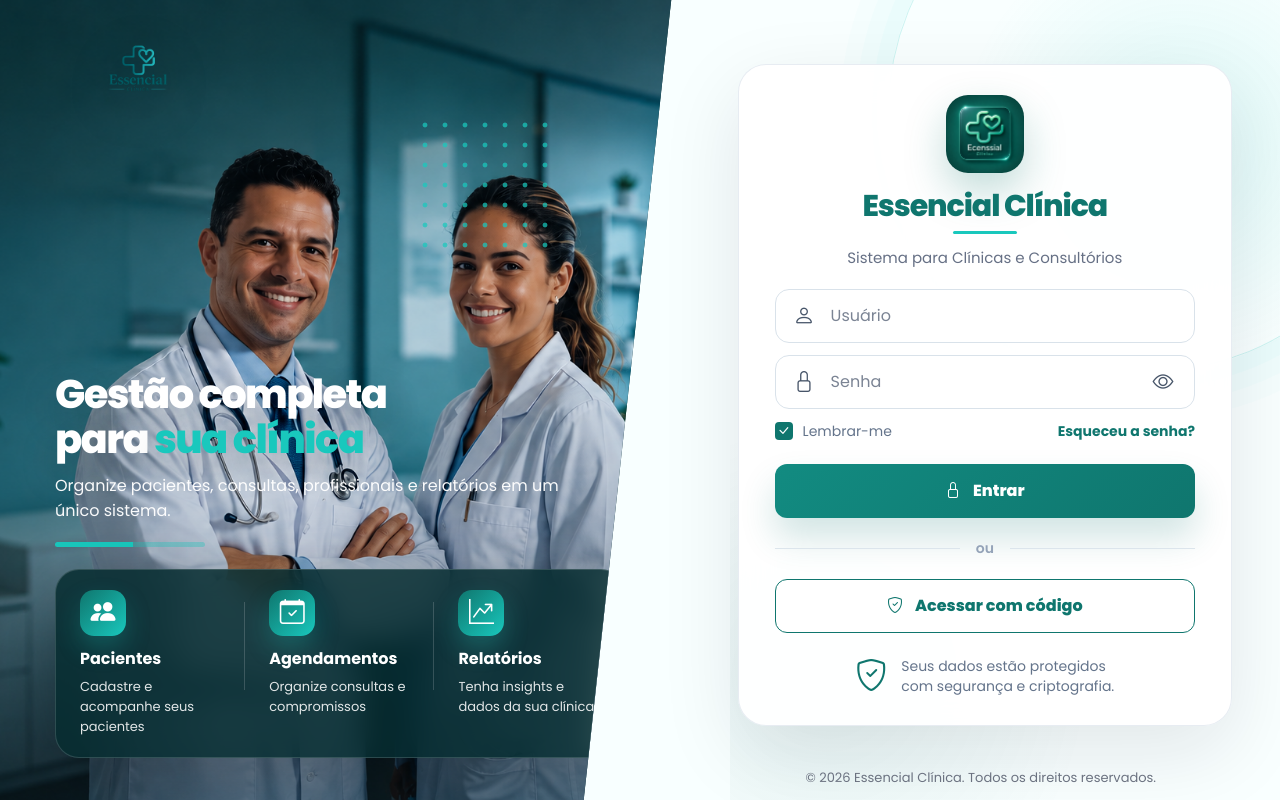
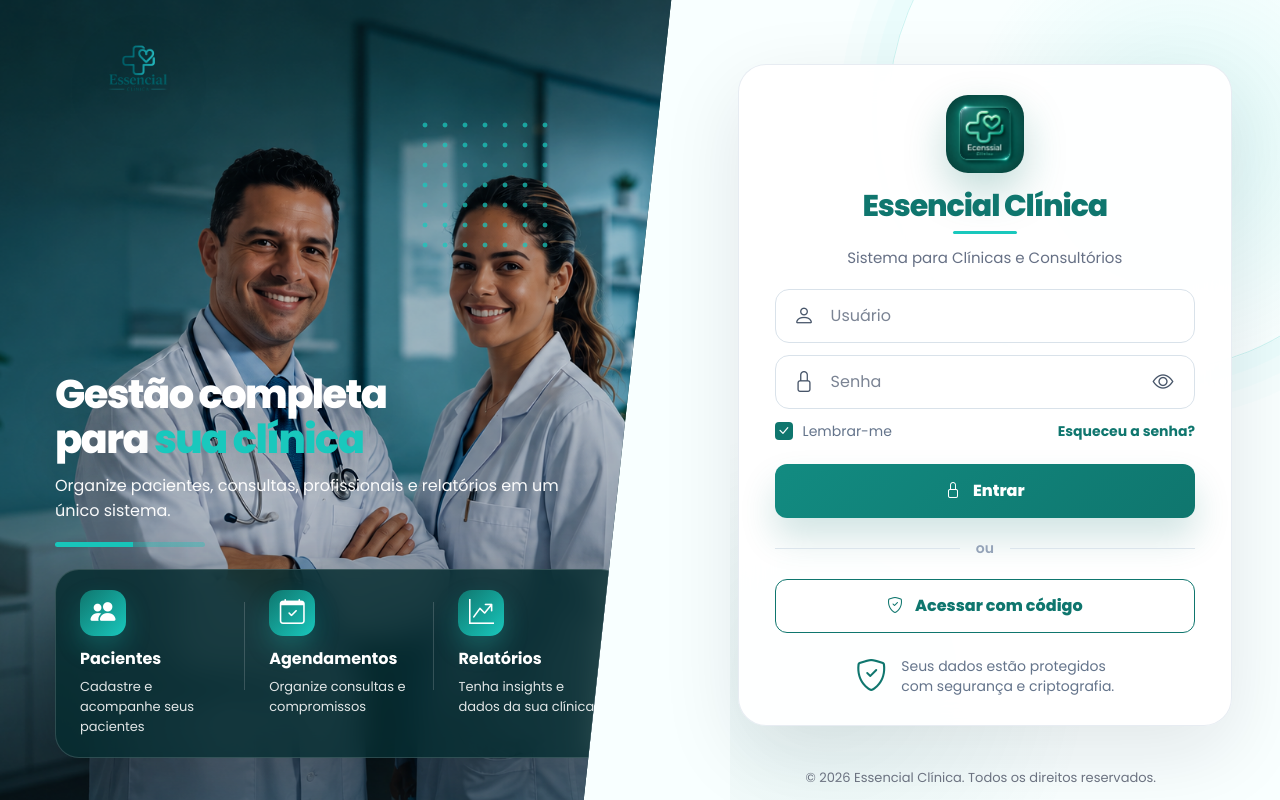
Before and after one commit to fj782266-pixel/clinica-system, a Flask app: page /login in a window 1280 px wide. Run offline with Flask 3, Linux system fonts and the light colour scheme.

Commit message:
deploy sistema clinica

```diff
--- a/templates/login.html
+++ b/templates/login.html
@@ -70,8 +70,12 @@
     background-repeat:no-repeat;
 }
 
-        .left::after{
-    display:none;
+       .left::after{
+    content:"";
+    position:absolute;
+    inset:0;
+    background:rgba(0,0,0,.12);
+    pointer-events:none;
 }
 
         .brand-left{
```
